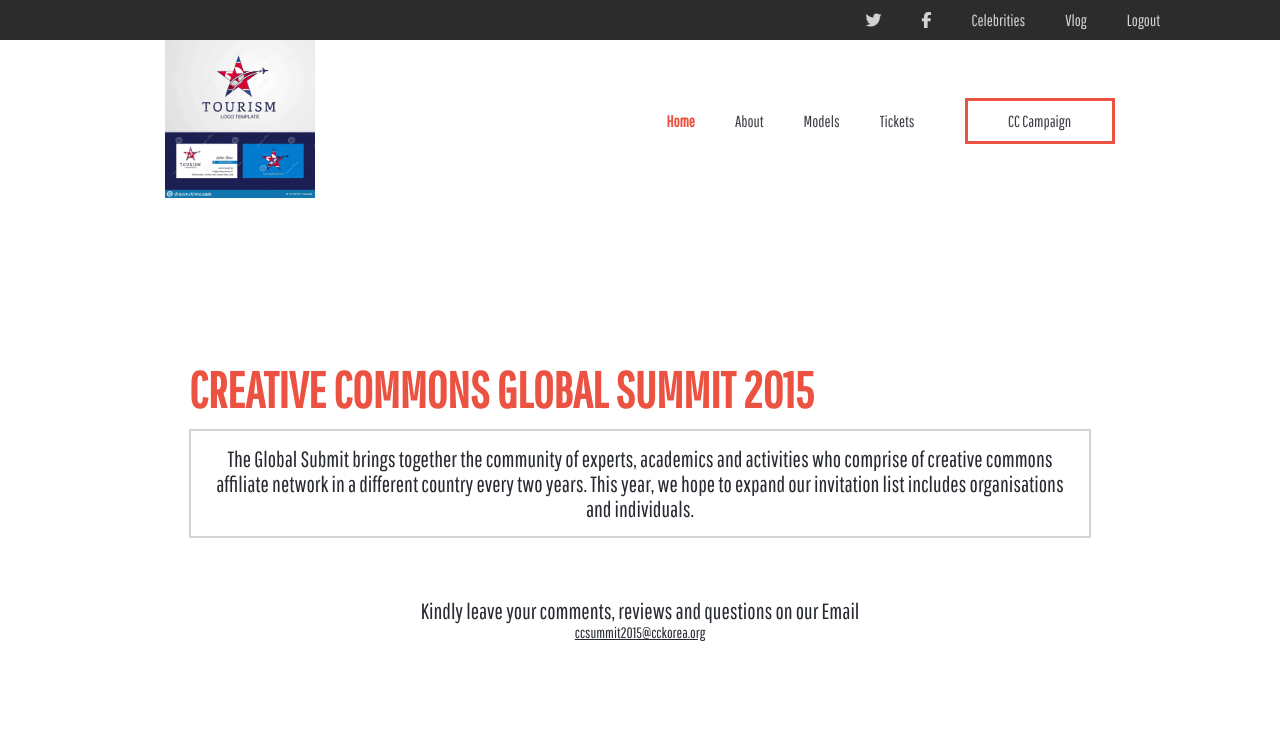
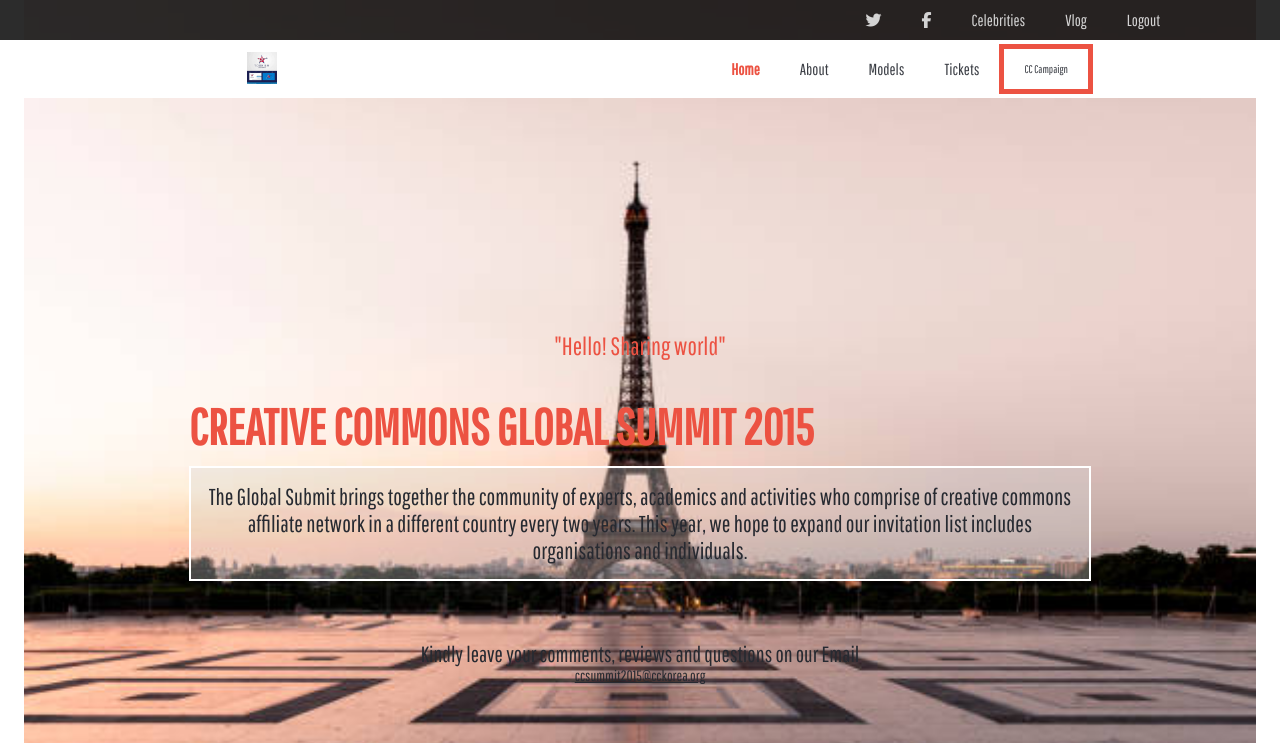
Before and after one commit to oyelakinG9/my_capstone_project1, a website with bundled scripts: page about.html in a window 1280 px wide. Shown: the top 743 px of the page. Built offline with nearby package versions, Linux system fonts and the light colour scheme; a web font is replaced by a local one.

Commit message:
feat: modify css and html in about page

```diff
--- a/about.html
+++ b/about.html
@@ -51,6 +51,7 @@
   <section class="about-section">
     <div class="about-wrapper">
       <div class="about-section-header">
+        <p class="about-message">"Hello! Sharing world"</p>
         <h1 class="about-info">
           CREATIVE COMMONS GLOBAL SUMMIT 2015
         </h1>
--- a/css/about.css
+++ b/css/about.css
@@ -46,10 +46,9 @@
   display: flex;
   align-items: center;
   justify-content: center;
-  width: 150px;
-  border: 3px solid #ec5242;
+  border: 5px solid #ec5242;
   height: 40px;
-  margin-left: 30px;
+  font-size: 11px;
 }
 
 .header-bg {
@@ -85,8 +84,7 @@
 .menu-links {
   display: none;
   position: fixed;
-  background:
-    linear-gradient(
+  background: linear-gradient(
       to right,
       rgba(7, 9, 93, 0.24),
       rgba(24, 23, 23, 0.87)
@@ -143,9 +141,14 @@
   padding-left: 15px;
   padding-top: 100px;
   overflow: hidden;
-  background-image: url("../assets/background-img1.jpg");
+  background-image: url("../assets/background-img-2.jpg");
   background-size: cover;
   background-repeat: no-repeat;
+}
+
+.about-message {
+  text-align: center;
+  font-size: 18px;
 }
 
 .about-section-header {
@@ -168,9 +171,9 @@
   display: flex;
   align-items: center;
   justify-content: flex-start;
-  border: 2px solid #d3d3d3;
-  background-color: white;
-  text-align: center;
+  justify-content: flex-start;
+  border: 2px solid white;
+  background-color: #d3d3d352;
 }
 
 .about-text p {
@@ -412,6 +415,7 @@
 
   .logo img {
     width: 100%;
+    height: 2em;
   }
 
   .about-wrapper {
@@ -424,7 +428,12 @@
     align-items: center;
     justify-content: center;
     height: 900px;
-    background-image: url("../img/bg.jpg");
+    background-image: url("../assets/background-img-2.jpg");
+  }
+
+  .about-message {
+    text-align: center;
+    font-size: 25px;
   }
 
   .about-section-header {
@@ -471,7 +480,7 @@
 
   .about-text p {
     margin: 15px;
-    font-size: 22px;
+    font-size: 23px;
     color: #272a31;
   }
 
--- a/css/style.css
+++ b/css/style.css
@@ -548,14 +548,17 @@
 
   .logo img {
     width: 100%;
+    height: 2em;
   }
 
   #leehar-line-lg {
+
+    display: flex;
+    align-items: center;
     justify-content: center;
-    width: 150px;
-    border: 3px solid #ec5242;
-    height: 75px;
-    margin-left: 30px;
+    border: 5px solid #ec5242;
+    height: 40px;
+    font-size: 11px;
   }
 
   .home-wrapper {
@@ -587,7 +590,7 @@
   }
 
   .home-text {
-    width: 70%;
+    width: 100%;
     margin-bottom: 50px;
   }
 
```
